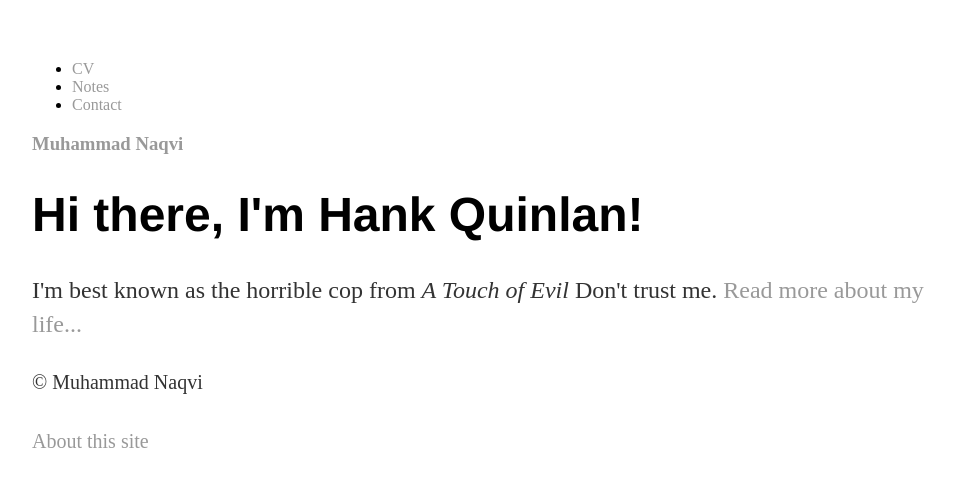
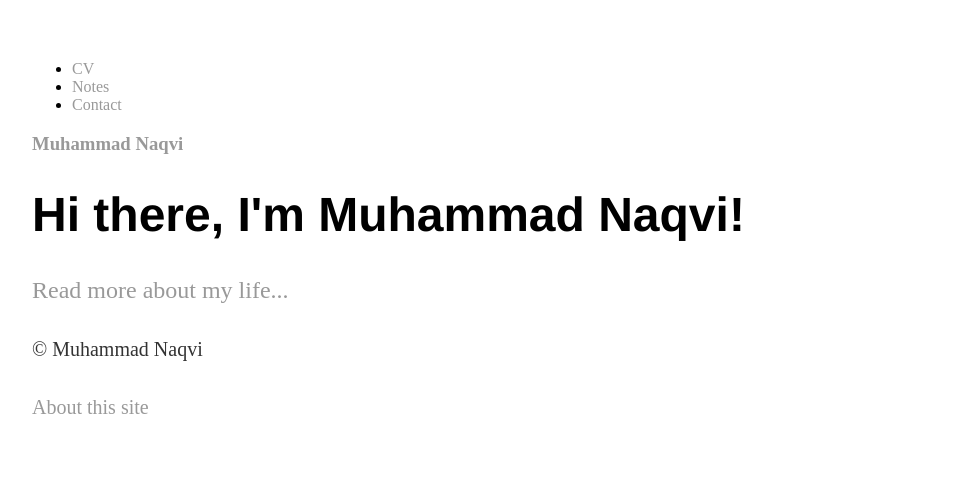
Before and after one commit to monaqvi/monaqvi.github.io, a Jekyll site: the page built from index.html, in a window 1280 px wide. Shown: the top 487 px of the page, without its empty margins (160-1114 px from the left). Built offline with Jekyll 4.4.1, drawn with Linux system fonts in a browser that asks for light colours.

Commit message:
Update main page

```diff
--- a/index.html
+++ b/index.html
@@ -1,8 +1,8 @@
 ---
 layout: default
-title: Hank Quinlan, Horrible Cop
+title: I'm a cop, you idiot!
 ---
 <div class="blurb">
-  <h1>Hi there, I'm Hank Quinlan!</h1>
-  <p>I'm best known as the horrible cop from <em>A Touch of Evil</em> Don't trust me. <a href="/about">Read more about my life...</a></p>
-</div><!-- /.blurb -->
+  <h1>Hi there, I'm Muhammad Naqvi!</h1>
+  <p><a href="/about">Read more about my life...</a></p>
+</div>
```
